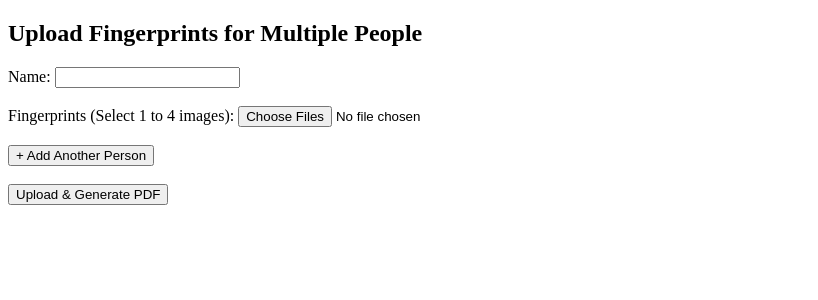
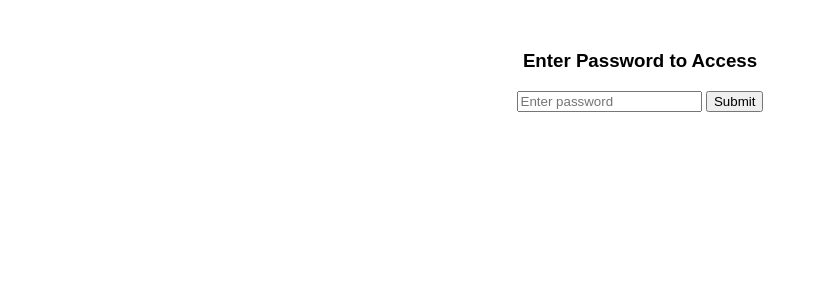
Before and after one commit to satnamSandhu2001/biometric-decoder, a Flask app: page / in a window 1280 px wide. Shown: the top 300 px of the page, without its empty margins (0-818 px from the left). Run offline with Flask 3, Linux system fonts and the light colour scheme.

Commit message:
temp protected

```diff
--- a/templates/index.html
+++ b/templates/index.html
@@ -4,9 +4,33 @@
 		<meta charset="UTF-8" />
 		<meta name="viewport" content="width=device-width, initial-scale=1.0" />
 		<title>Upload Fingerprints</title>
+		<style>
+			body {
+				text-align: center;
+				font-family: Arial, sans-serif;
+			}
+			#content {
+				display: none; /* Hide content initially */
+			}
+			#password-container {
+				margin-top: 50px;
+			}
+		</style>
 	</head>
 	<body>
-		<h2>Upload Fingerprints for Multiple People</h2>
+		<!-- Password Input Section -->
+		<div id="password-container">
+			<h3>Enter Password to Access</h3>
+			<input type="password" id="password-input" placeholder="Enter password" />
+			<button onclick="checkPassword()">Submit</button>
+			<p id="error-message" style="color: red; display: none">
+				Incorrect Password
+			</p>
+		</div>
+
+		<!-- Hidden Content -->
+		<div id="content">
+			<h2>Fingerprints</h2>
 			<form method="post" enctype="multipart/form-data">
 				<div id="people">
 					<div class="person">
@@ -23,13 +47,27 @@
 						/><br /><br />
 					</div>
 				</div>
-			<button type="button" onclick="addPerson()">+ Add Another Person</button
-			><br /><br />
+				<button type="button" onclick="addPerson()">
+					+ Add Another Person
+				</button>
+				<br /><br />
 				<button type="submit">Upload & Generate PDF</button>
 			</form>
+		</div>
 
 		<script>
 			let personCount = 1;
+			const correctPassword = '1234'; // Change this to your desired password
+
+			function checkPassword() {
+				let enteredPassword = document.getElementById('password-input').value;
+				if (enteredPassword === correctPassword) {
+					document.getElementById('password-container').style.display = 'none';
+					document.getElementById('content').style.display = 'block';
+				} else {
+					document.getElementById('error-message').style.display = 'block';
+				}
+			}
 
 			function addPerson() {
 				let peopleDiv = document.getElementById('people');
```
Lines whose indentation alone changed are shown as unchanged.
